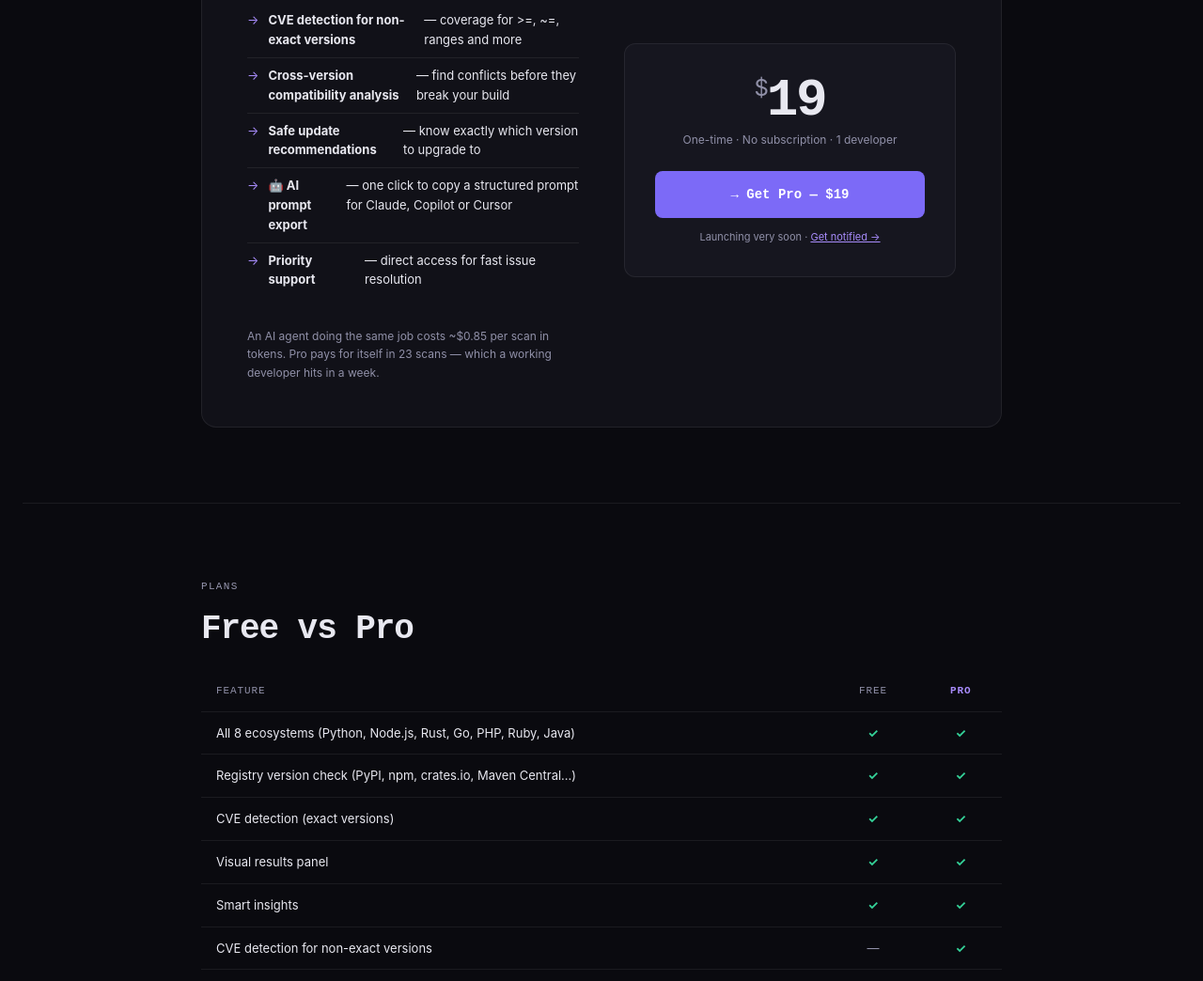
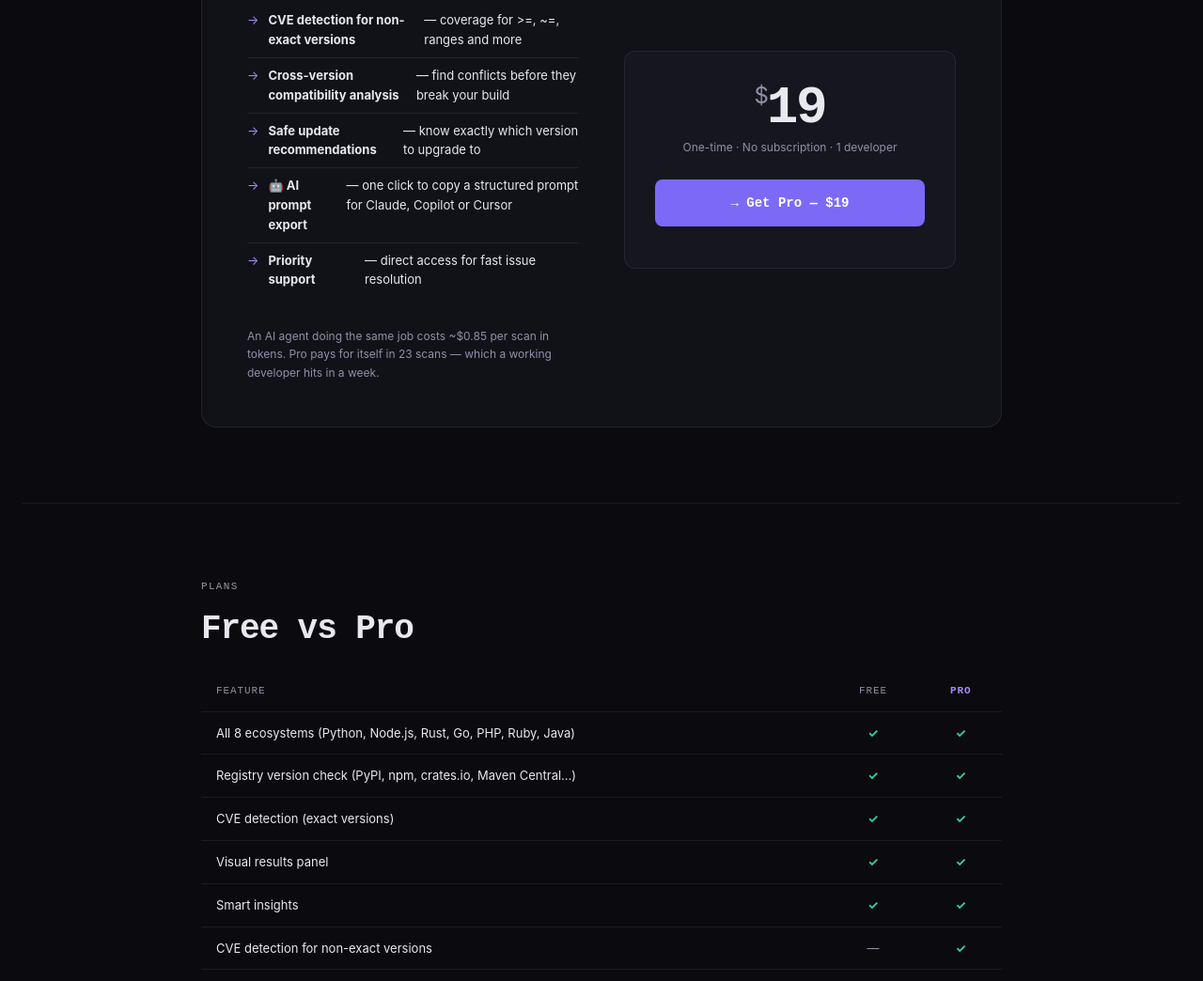
Before and after one commit to JorgeCedilloAbarca/scanreq-web, a plain HTML site: page index.html in a window 1280 px wide. Shown: the part 2082-3126 px from the top of the page at 94% size. Drawn offline with Linux system fonts and the light colour scheme.

Commit message:
fix: remove launching soon text, link to pricing

```diff
--- a/index.html
+++ b/index.html
@@ -429,7 +429,6 @@
       <p class="pro-price"><sup>$</sup>19</p>
       <p class="pro-price-note">One-time · No subscription · 1 developer</p>
       <a href="/pricing" class="btn-pro">→ Get Pro — $19</a>
-      <p class="pro-guarantee">Launching very soon · <a href="/pricing" style="color:var(--accent2);">Get notified →</a></p>
     </div>
   </div>
 </section>
```
